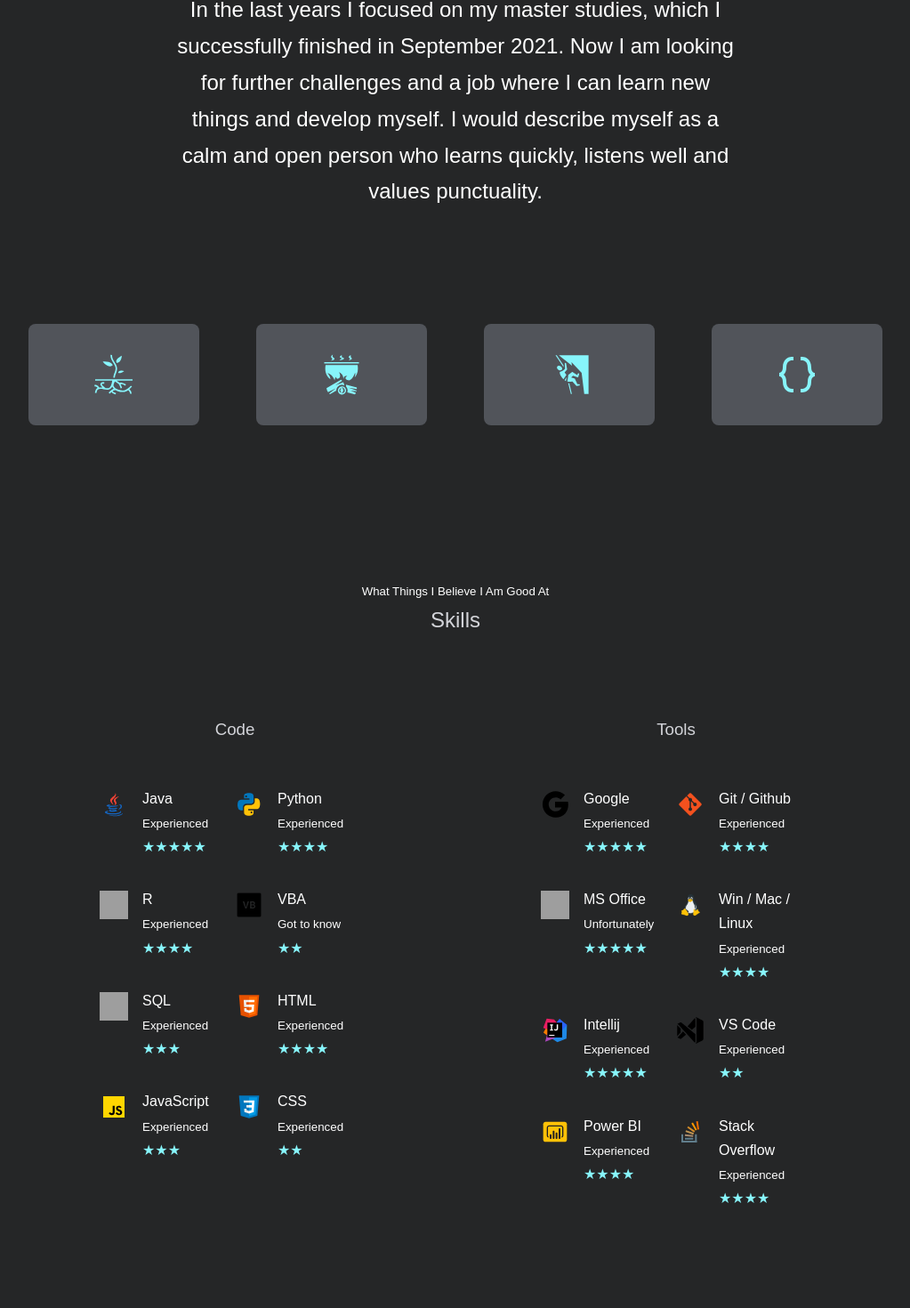
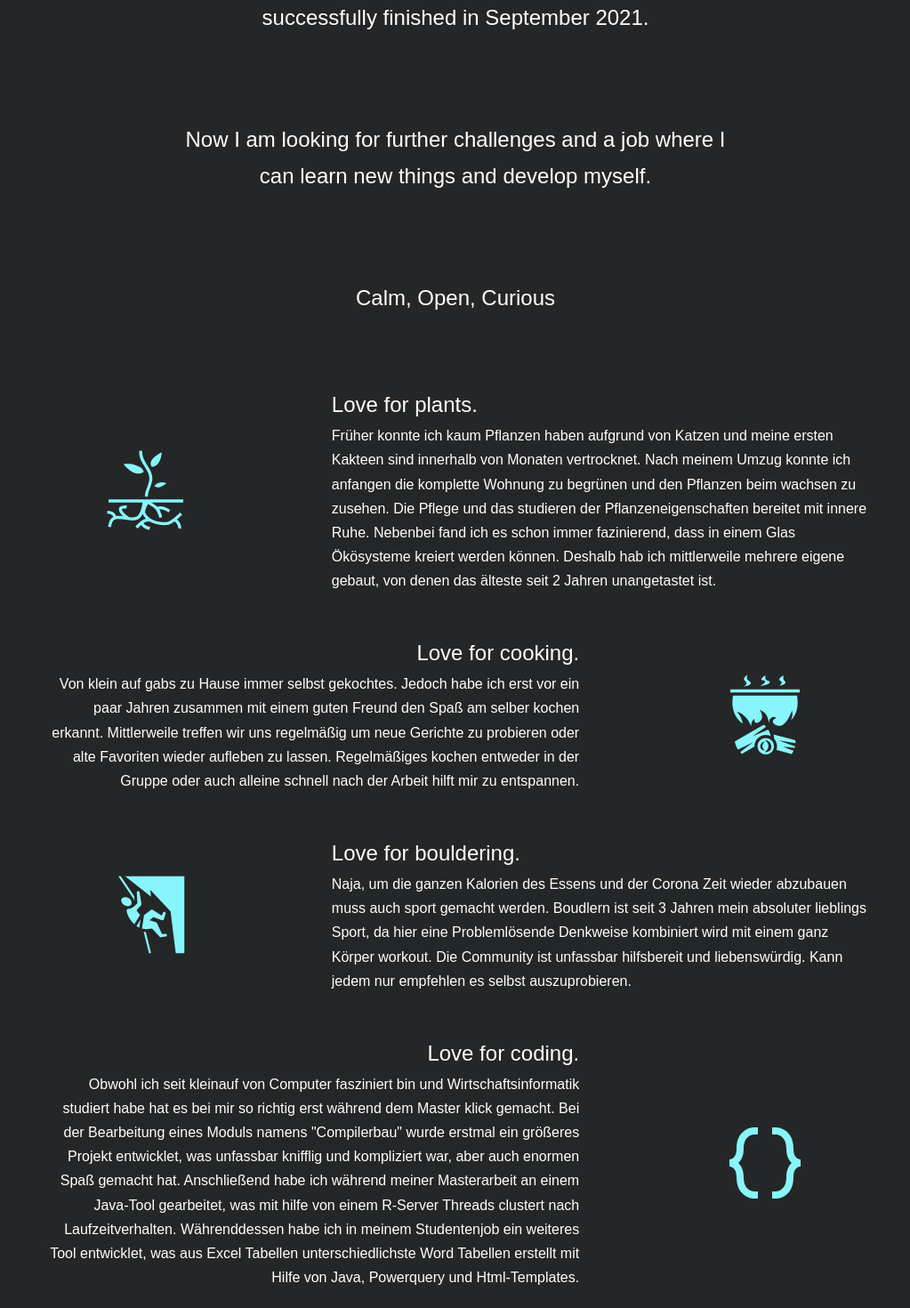
Before and after one commit to mkuenzl/cv, a React (Create React App) app: page / in a window 1280 px wide. Shown: the part 1144-2614 px from the top of the page at 89% size, without its empty margins (128-1151 px from the left). Built offline with nearby package versions, Linux system fonts and the light colour scheme; grey boxes are pictures that could not be loaded; a web font is replaced by a local one.

Commit message:
updated style and content of about page

```diff
--- a/src/components/about/About.jsx
+++ b/src/components/about/About.jsx
@@ -1,6 +1,8 @@
 import React from 'react'
 import { useState } from 'react';
 import './about.css'
+import 'animate.css'
+import { CSSTransition } from 'react-transition-group';
 
 // Import Icons
 import {GiPlantRoots} from 'react-icons/gi'
@@ -9,16 +11,22 @@ import {GiMountainClimbing} from 'react-icons/gi'
 import {BiCodeCurly} from 'react-icons/bi'
 
 
-
 const About = () => {
 
-  const [aboutText, setAboutText] = useState("Original Text");
-  const standardText = 'In the last years I focused on my master studies, which I ' +
-  'successfully finished in September 2021. Now I am looking ' +
-  'for further challenges and a job where I can learn new things ' +
-  'and develop myself. ' +
-  'I would describe myself as a calm and open person who ' +
-  'learns quickly, listens well and values punctuality.';
+  const [renderHidden, setRenderHidden] = useState(true);
+
+  const handleClick = (event) => {
+    setRenderHidden(!renderHidden);
+  };
+
+  const transitionClasses = {
+    enter: "animate__animated animate__fadeInDown",
+    enterActive: "animate__animated animate__fadeInDown",
+    exit: "animate__animated animate__fadeOutUp",
+    exitActive: "animate__animated animate__fadeOutUp"
+  };
+
+  const transitionClass = renderHidden ? transitionClasses.enterActive : transitionClasses.exitActive;
 
   return (
     <section id='about'>
@@ -27,29 +35,82 @@ const About = () => {
       <div className="container about__container">
         <div className="about__text">
           <h2>
-              {standardText}
+            In the last years I focused on my master studies, which I successfully finished in September 2021.
+          </h2>
+          <h2>
+            Now I am looking for further challenges and a job where I can learn new things and develop myself.
+          </h2>
+          <h2>
+            Calm, Open, Curious
           </h2>
         </div>
         <div className="about__content">
           <div className="about__card-row">
+            <div className="about__card-right" onClick={handleClick}>
               <div className="about__card">
                 <GiPlantRoots className='about__icon-set'/>
+              </div>
+              <div className="about__card-text">
+                <h2>
+                  Love for plants.
+                </h2>
+                Früher konnte ich kaum Pflanzen haben aufgrund von Katzen und meine ersten Kakteen sind innerhalb von Monaten vertrocknet.
+                Nach meinem Umzug konnte ich anfangen die komplette Wohnung zu begrünen und den Pflanzen beim wachsen zu zusehen. Die Pflege und das studieren der
+                Pflanzeneigenschaften bereitet mit innere Ruhe. Nebenbei fand ich es schon immer fazinierend, dass in einem Glas Ökösysteme kreiert werden können.
+                Deshalb hab ich mittlerweile mehrere eigene gebaut, von denen das älteste seit 2 Jahren unangetastet ist.
+              </div>
+            </div>
+
+            <div className="about__card-left" onClick={handleClick}>
+              <div className="about__card-text">
+                <h2>
+                  Love for cooking.
+                </h2>
+                Von klein auf gabs zu Hause immer selbst gekochtes. Jedoch habe ich erst vor ein paar Jahren zusammen mit einem guten Freund
+                den Spaß am selber kochen erkannt. Mittlerweile treffen wir uns regelmäßig um neue Gerichte zu probieren oder alte Favoriten wieder aufleben
+                zu lassen. Regelmäßiges kochen entweder in der Gruppe oder auch alleine schnell nach der Arbeit hilft mir zu entspannen.
               </div>
               <div className="about__card">
                 <GiCampCookingPot className='about__icon-set'/>
               </div>
+            </div>
+
+            <div className="about__card-right" onClick={handleClick}>
               <div className="about__card">
                 <GiMountainClimbing className='about__icon-set'/>
+              </div>
+              <div className="about__card-text">
+                <h2>
+                  Love for bouldering.
+                </h2>
+                Naja, um die ganzen Kalorien des Essens und der Corona Zeit wieder abzubauen muss auch sport gemacht werden.
+                Boudlern ist seit 3 Jahren mein absoluter lieblings Sport, da hier eine Problemlösende Denkweise kombiniert wird mit
+                einem ganz Körper workout. Die Community ist unfassbar hilfsbereit und liebenswürdig. Kann jedem nur empfehlen es selbst auszuprobieren.
+              </div>
+            </div>
+
+            <div className="about__card-left" onClick={handleClick}>
+              <div className="about__card-text">
+                <h2>
+                  Love for coding.
+                </h2>
+                Obwohl ich seit kleinauf von Computer fasziniert bin und Wirtschaftsinformatik studiert habe hat es bei mir so richtig erst während dem Master
+                klick gemacht. Bei der Bearbeitung eines Moduls namens "Compilerbau" wurde erstmal ein größeres Projekt entwicklet, was unfassbar knifflig und kompliziert
+                war, aber auch enormen Spaß gemacht hat. Anschließend habe ich während meiner Masterarbeit an einem Java-Tool gearbeitet, was mit hilfe von einem R-Server
+                Threads clustert nach Laufzeitverhalten. Währenddessen habe ich in meinem Studentenjob ein weiteres Tool entwicklet, was aus Excel Tabellen unterschiedlichste
+                Word Tabellen erstellt mit Hilfe von Java, Powerquery und Html-Templates.
               </div>
               <div className="about__card">
                 <BiCodeCurly className='about__icon-set'/>
               </div>
             </div>
-          <div className="about__card-details">
-            <span onclick="this.parentElement.style.display='none'" class="closebtn">x</span>
-            <h2>Box 1</h2>
-            <p>Lorem ipsum..</p>
           </div>
+          {/*<CSSTransition in={renderHidden} timeout={1000} classNames={transitionClasses} unmountOnExit>
+            <div className="about__details">
+              <h2>Titel</h2>
+              <p>Some text about the specific hobby.</p>
+            </div>
+  </CSSTransition>*/}
         </div>
       </div>
     </section>
--- a/src/components/about/about.css
+++ b/src/components/about/about.css
@@ -65,12 +65,12 @@
 **************************************************/
 
 .about__text {
-    display: flex;
+    display: grid;
 }
 
 .about__text h2{
     text-align: center;
-    margin: 6rem 10rem 6rem;
+    margin: 4rem 10rem 2rem;
 }
 
 .about__content {
@@ -85,13 +85,42 @@
 
 .about__card-row {
     display: grid;
-    grid-template-columns: repeat(4, 1fr);
+    grid-template-columns: repeat(1, 1fr);
     grid-auto-rows: auto;
-    grid-gap: 4rem;
+    grid-gap: 1rem;
     margin: 2rem 0 3rem;
 }
 
+.about__card-right {
+    width: 100%;
+    display: grid;
+    grid-template-columns: 25% 65%;
+    gap: 10%;
+    padding: 1rem;
+    text-align: left;
+    align-items: center;
+}
+
+.about__card-left {
+    width: 100%;
+    display: grid;
+    grid-template-columns: 65% 25%;
+    gap: 10%;
+    padding: 1rem;
+    text-align: right;
+    align-items: center;
+}
+
 .about__card {
+    display: flex;
+    justify-content: center;
+    align-items: center;
+}
+
+/* Animation */
+
+.about__details {
+    display: flex;
     border: 1px solid transparent;
     display: flex;
     justify-content: center;
@@ -100,19 +129,9 @@
     border-radius: 0.5rem;
 }
 
-.about__card:hover {
-    border: 1px solid;
-    background: transparent;
-}
-
-.about__card-details {
-    display: none;
-}
-
-
 .about__icon-set {
     color: var(--color-primary-accent);
-    font-size: 3rem;
+    font-size: 6rem;
     margin: 2rem;
 }
 
@@ -147,7 +166,7 @@
     }
 
     .about__card-row {
-        grid-template-columns: 1fr 1fr;
+        grid-template-columns: 1fr;
         gap: 1rem;
         margin: 0rem 0 0rem;
     }
@@ -155,4 +174,22 @@
     .about__content {
         text-align: center;
     }
+
+    .about__card-right {
+        width: 100%;
+        display: flex;
+        gap: 5%;
+        padding: 1rem;
+        text-align: left;
+        align-items: center;
+    }
+
+    .about__card-left {
+        width: 100%;
+        display: grid;
+        gap: 5%;
+        padding: 1rem;
+        text-align: right;
+        align-items: center;
+    }
 }
```
Lines whose indentation alone changed are shown as unchanged.
